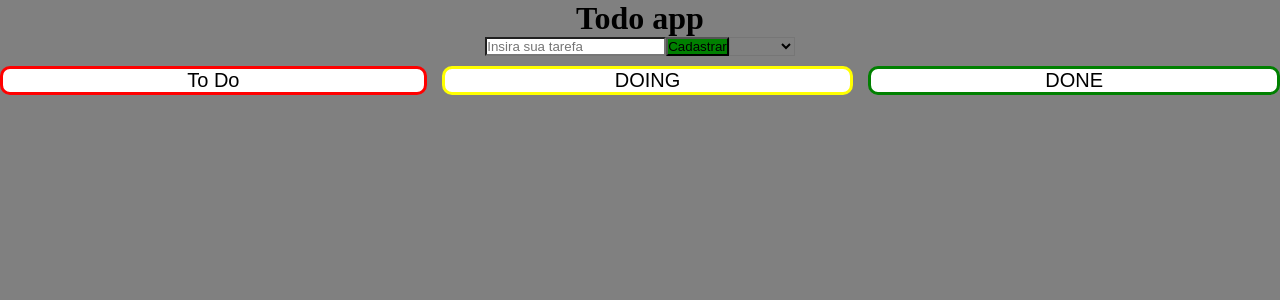
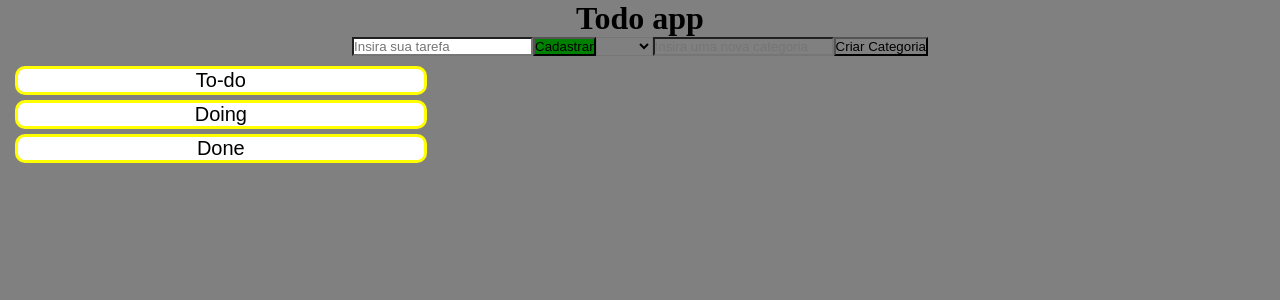
Before and after one commit to henriquetre/TODO-APP, an Angular app: page / in a window 1280 px wide. Shown: the top 300 px of the page. Built offline with nearby package versions, Linux system fonts and the light colour scheme.

Commit message:
Tarefa Nova

```diff
--- a/src/app/input/input.component.html
+++ b/src/app/input/input.component.html
@@ -2,16 +2,18 @@
    <input placeholder="Insira sua tarefa" [(ngModel)]="tarefa.Descricao" id="INPUT"/>
 <button (click)="adicionarTarefa()" id="cadastrar">Cadastrar</button>
 <select [(ngModel)]="tarefa.Categoria">
-   <option>TODO</option>
-   <option>DOING</option>
-   <option>DONE</option>
+   <option *ngFor="let categoria of listaCategoria">{{categoria}}</option>
+
    </select>
+   <input placeholder="Insira uma nova categoria" [(ngModel)]="categoria">
+<button (click)="adcionarCategoria(categoria)">Criar Categoria</button>
 </div>
+
 <div class="grid">
   <div>
-    <div class="listasT">To Do</div>
+    <div *ngFor="let categoria of listaCategoria" class="listasDI">{{categoria}}</div>
       <div *ngFor="let tarefa of listaTarefas">
-        <div *ngIf="tarefa.Categoria == 'TODO'">
+        <div *ngIf="tarefa.Categoria == categoria">
 
         <p class="alinhar"class="listasT" class="categoria"> Descricao: {{ tarefa.Descricao }}
 
@@ -23,54 +25,9 @@
             <select class="select"
             [(ngModel)]="tarefa.Categoria"
             (change)="atualizarLocalStorage()">
-                <option>TODO</option>
-                <option>DOING</option>
-                <option>DONE</option>
+            <option *ngFor="let categoria of listaCategoria">{{categoria}}</option>
                 </select>
         </p>
       </div>
     </div>
   </div>
-  <div>
-      <div class="listasDI">DOING</div>
-        <div *ngFor="let tarefa of listaTarefas">
-          <div *ngIf="tarefa.Categoria == 'DOING'">
-            <p class="alinhar"  class="listasDI" class="categoria"> Descricao: {{ tarefa.Descricao }}
-
-
-            <button (click)="excluirTarefa(tarefa)" id="excluir">🗑️</button>
-            <select [(ngModel)]="tarefa.Categoria"
-            (change)="atualizarLocalStorage()"
-            class="select">
-                <option>TODO</option>
-                <option>DOING</option>
-                <option>DONE</option>
-                </select>
-          </p>
-        </div>
-    </div>
-  </div>
-
-  <div>
-    <div class="listasDN">DONE</div>
-
-    <div *ngFor="let tarefa of listaTarefas">
-      <div *ngIf="tarefa.Categoria == 'DONE'">
-
-    <p class="alinhar" class="listasDN" class="categoria"> Descricao: {{ tarefa.Descricao }}
-
-
-        <button (click)="excluirTarefa(tarefa)" id="excluir">🗑️</button>
-          <select [(ngModel)]="tarefa.Categoria"
-          (change)="atualizarLocalStorage()"
-          class="select">
-              <option>TODO</option>
-              <option>DOING</option>
-              <option>DONE</option>
-              </select>
-
-      </p>
-      </div>
-    </div>
-  </div>
-</div>
--- a/src/app/input/input.component.ts
+++ b/src/app/input/input.component.ts
@@ -22,9 +22,19 @@ export class InputComponent implements OnInit{
       this.listaTarefas = lista;
       console.log(lista);
     }
+
+    // const lista1: String[] = JSON.parse(localStorage.getItem('listaCategoria'));
+    // if (lista1 != null) {
+    //   this.listaCategoria = lista1;
+    //   console.log(lista1);
+    // }
+
+    this.listaCategoria.push("To-do");
+    this.listaCategoria.push("Doing");
+    this.listaCategoria.push("Done");
+
   }
-
-
+  categoria: String;
     @Output() click = new EventEmitter<Tarefa>();
 
     tarefa: Tarefa = {
@@ -33,6 +43,7 @@ export class InputComponent implements OnInit{
     };
 
     listaTarefas: Tarefa[]=[];
+    listaCategoria: String[]=[];
 
     adicionarTarefa(): void{
         const novaTarefa: Tarefa = {
@@ -64,4 +75,12 @@ export class InputComponent implements OnInit{
       localStorage.setItem('listaTarefas', JSON.stringify(this.listaTarefas))
     }
 
+    adcionarCategoria(categoria:String ): void{
+      let NovaCategoria=categoria;
+      this.listaCategoria.push(NovaCategoria)
+      NovaCategoria="";
+      localStorage.setItem('listaCategoria', JSON.stringify(this.listaCategoria))
+
+    }
+
   }
```
